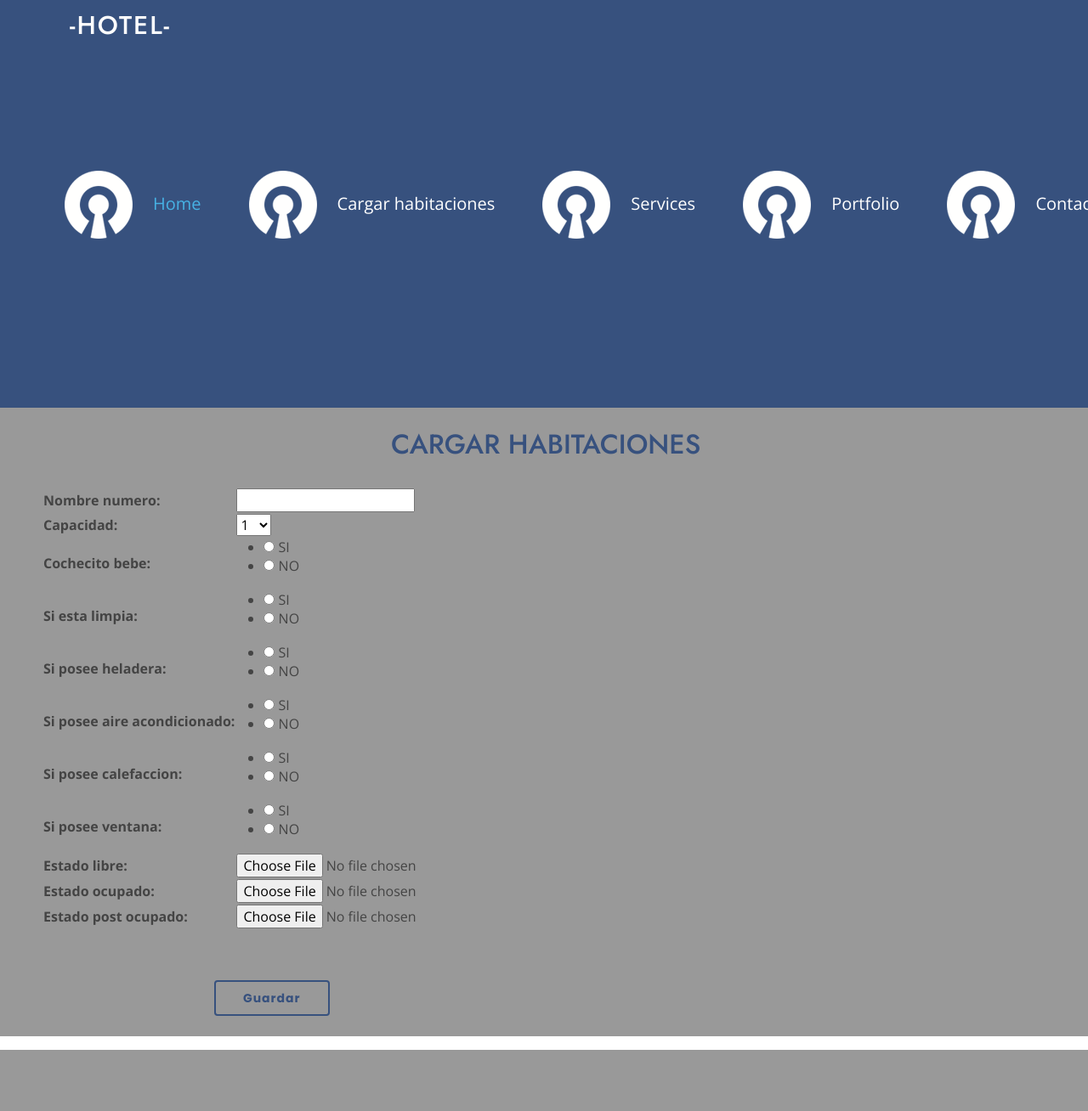
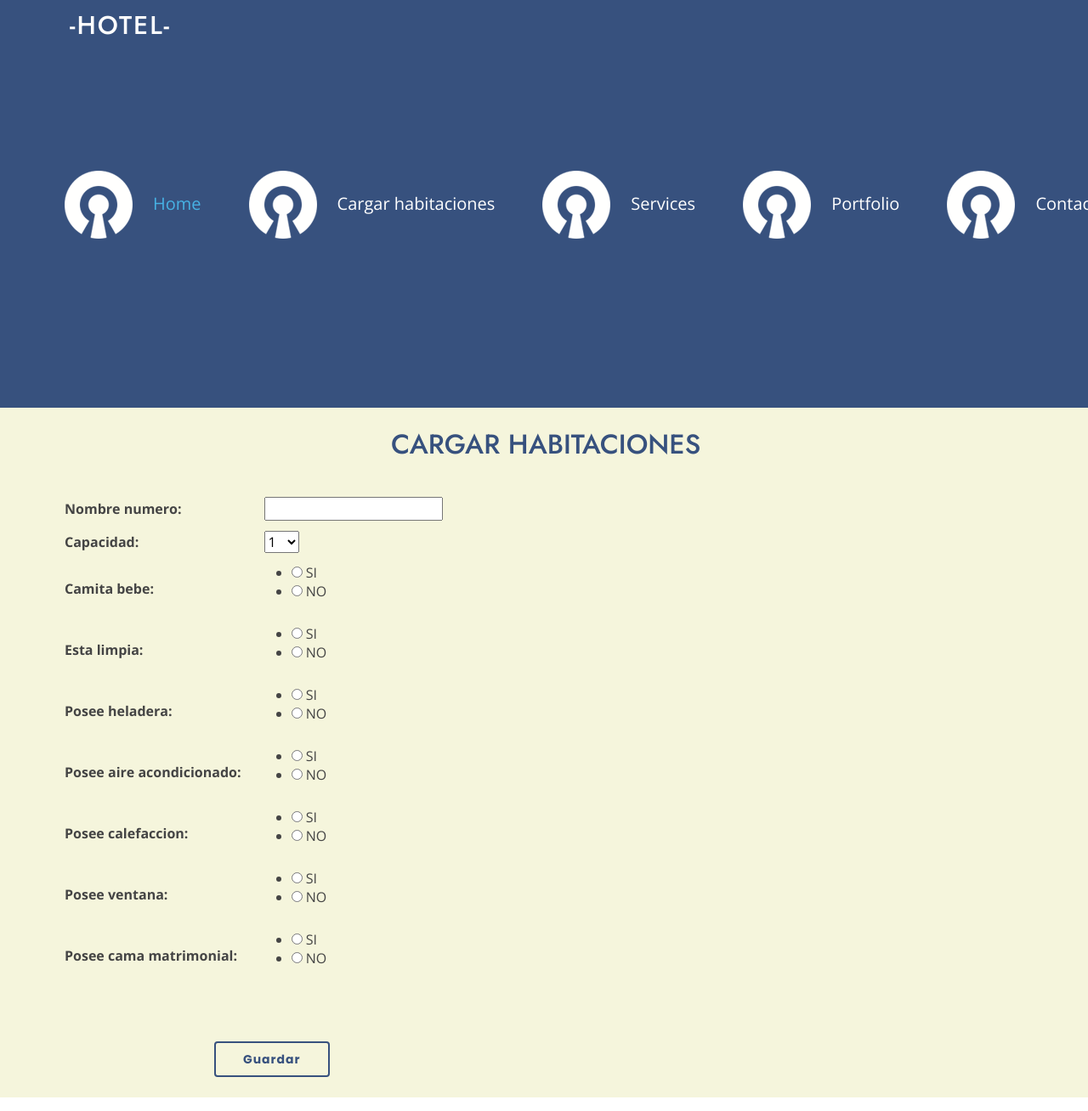
Before and after one commit to pablo3345/REPOSITORIO-HOTEL, a Django app: page /habitacion in a window 1280 px wide. Shown: the whole page at 85% size. Before the commit the page ends 1236 px from the top, so only its background shows below. Run offline with Django 3.2, Linux system fonts and the light colour scheme; some libraries are stand-ins or nearby versions.

Commit message:
segunda parte

```diff
--- a/ProyectoWeb_hotel/habitacion/admin.py
+++ b/ProyectoWeb_hotel/habitacion/admin.py
@@ -5,10 +5,10 @@ from .models import Habitacion
 
 class HabitacionAdmin(admin.ModelAdmin):
     readonly_fields = ('created', 'updated')
-    list_display = ("nombre_numero", "capacidad", "cochecito_bebe", "si_esta_limpia", "si_posee_heladera","si_posee_aire_acondicionado" ,"si_posee_calefaccion", "si_posee_ventana","estado_libre","estado_ocupado",
+    list_display = ("nombre_numero", "capacidad", "camita_bebe", "esta_limpia", "posee_heladera","posee_aire_acondicionado" ,"posee_calefaccion", "posee_ventana","posee_cama_matrimonial", "estado_libre","estado_ocupado",
                     "estado_post_ocupado", "created", "updated")
-    radio_fields = {'cochecito_bebe': admin.HORIZONTAL, 'si_esta_limpia': admin.HORIZONTAL, 'si_posee_heladera': admin.HORIZONTAL,
-                    'si_posee_aire_acondicionado': admin.HORIZONTAL, 'si_posee_calefaccion': admin.HORIZONTAL, 'si_posee_ventana': admin.HORIZONTAL}
+    radio_fields = {'camita_bebe': admin.HORIZONTAL, 'esta_limpia': admin.HORIZONTAL, 'posee_heladera': admin.HORIZONTAL,
+                    'posee_aire_acondicionado': admin.HORIZONTAL, 'posee_calefaccion': admin.HORIZONTAL, 'posee_ventana': admin.HORIZONTAL, 'posee_cama_matrimonial': admin.HORIZONTAL}
 
 
 
--- a/ProyectoWeb_hotel/habitacion/forms.py
+++ b/ProyectoWeb_hotel/habitacion/forms.py
@@ -10,15 +10,16 @@ class FormsHabitacion(forms.ModelForm):
 
             'nombre_numero',
             'capacidad',
-            'cochecito_bebe',
-            'si_esta_limpia',
-            'si_posee_heladera',
-            'si_posee_aire_acondicionado',
-            'si_posee_calefaccion',
-            'si_posee_ventana',
-            'estado_libre',
-            'estado_ocupado',
-            'estado_post_ocupado',
+            'camita_bebe',
+            'esta_limpia',
+            'posee_heladera',
+            'posee_aire_acondicionado',
+            'posee_calefaccion',
+            'posee_ventana',
+            'posee_cama_matrimonial',
+             # 'estado_libre',
+             # 'estado_ocupado',
+             # 'estado_post_ocupado',
 
         ]
 
@@ -26,31 +27,34 @@ class FormsHabitacion(forms.ModelForm):
 
             'nombre_numero': 'Nombre o numero:',
             'capacidad': 'Capacidad:',
-            'si_esta_limpia': 'Si esta limpia:',
-            'si_posee_heladera': 'Posee heladera en la habitacion:',
-            'si_posee_aire_acondicionado': 'Posee aire acondicionado en la habitacion:',
-            'si_posee_calefaccion': 'Posee calefaccion en la habitacion:',
-
-            'si_posee_ventana': 'Posee ventana en la habitacion:',
-            'estado_libre': 'Disponible:',
-            'estado_ocupado': 'Ocupada:',
-            'estado_post_ocupado':'Plazo vencido:',
+            'camita_bebe': 'Posee camita bebe',
+            'esta_limpia': 'Esta limpia:',
+            'posee_heladera': 'Posee heladera en la habitacion:',
+            'posee_aire_acondicionado': 'Posee aire acondicionado:',
+            'posee_calefaccion': 'Posee calefaccion:',
+            'posee_ventana': 'Posee ventana en la habitacion:',
+            'posee_cama_matrimonial': 'Posee cama matrimonial',
+            # 'estado_libre': 'Disponible:',
+            # 'estado_ocupado': 'Ocupada:',
+            # 'estado_post_ocupado':'Plazo vencido:',
 
         }
 
         widgets = {  # lo que se va a ver en el formulario del html
             'nombre_numero': forms.TextInput(),
             'capacidad': forms.Select(),
-            'cochecito_bebe': forms.RadioSelect(),
 
-            'si_esta_limpia': forms.RadioSelect(),
-            'si_posee_heladera': forms.RadioSelect(),
-            'si_posee_aire_acondicionado': forms.RadioSelect(),
-            'si_posee_calefaccion':forms.RadioSelect(),
-            'si_posee_ventana':forms.RadioSelect(),
-            'estado_libre':  forms.ClearableFileInput(),
-            'estado_ocupado': forms.ClearableFileInput(),
-            'estado_post_ocupado': forms.ClearableFileInput(),
+            'camita_bebe': forms.RadioSelect(),
+
+            'esta_limpia': forms.RadioSelect(),
+            'posee_heladera': forms.RadioSelect(),
+            'posee_aire_acondicionado': forms.RadioSelect(),
+            'posee_calefaccion':forms.RadioSelect(),
+            'posee_ventana':forms.RadioSelect(),
+            'posee_cama_matrimonial': forms.RadioSelect(),
+            # 'estado_libre':  forms.FileInput(),
+            # 'estado_ocupado': forms.FileInput(),
+            # 'estado_post_ocupado': forms.FileInput(),
 
         # attrs={'class':'form-row'} poner en () ejemplo TextInput() seria la clase de bootdtrap
         # attrs={'placeholder':'Phone Number'} poner esto en el text input en gris pero que se puede escribir arriba de la palabra
--- a/ProyectoWeb_hotel/habitacion/models.py
+++ b/ProyectoWeb_hotel/habitacion/models.py
@@ -2,21 +2,22 @@ from django.db import models
 
 # Create your models here.
 
-capacidad_status = [(1, '1'), (2, '2'), (3, '3'), (4, '4'), (5, '5'), (6, '6'), (7, '7'), (8, '8'), (9, '9'), (10, '10')] #es una tupla
+capacidad_status = [(1, '1'), (2, '2'), (3, '3'), (4, '4'), (5, '5'), (6, '6'), (7, '7'), (8, '8'), (9, '9'), (10, '10'),(11, '11'),(12, '12')] #es una tupla
 
 class Habitacion(models.Model):
 
     nombre_numero =models.CharField(max_length=40)
     capacidad = models.IntegerField( null= False, blank=False, choices=capacidad_status, default= 1)#con default = 1 me aparece solo los valores que escribi arriba y no esa line discontinua que molesta)
-    cochecito_bebe = models.CharField(max_length=4, choices=(('SI', 'SI'), ('NO', 'NO')), default=1)
-    si_esta_limpia =  models.CharField(max_length=4, choices=(('SI', 'SI'), ('NO', 'NO')), default=1)
-    si_posee_heladera = models.CharField(max_length=4, choices=(('SI', 'SI'), ('NO', 'NO')), default=1)
-    si_posee_aire_acondicionado = models.CharField(max_length=4, choices=(('SI', 'SI'), ('NO', 'NO')), default=1)
-    si_posee_calefaccion = models.CharField(max_length=4, choices=(('SI', 'SI'), ('NO', 'NO')), default=1)
-    si_posee_ventana = models.CharField(max_length=4, choices=(('SI', 'SI'), ('NO', 'NO')), default=1)
-    estado_libre = models.ImageField(upload_to="habitacion", null=False, blank=False)  # upload_to (es para decir donde vamos a dejar las imagenes cargadas, en que directorio), null= True(para decirle que  las imagenes las podemos dejar en blanco)
-    estado_ocupado = models.ImageField(upload_to="habitacion", null=False, blank=False)
-    estado_post_ocupado = models.ImageField(upload_to="habitacion", null=False, blank=False)
+    camita_bebe = models.CharField(max_length=4, choices=(('SI', 'SI'), ('NO', 'NO')), default=1)
+    esta_limpia =  models.CharField(max_length=4, choices=(('SI', 'SI'), ('NO', 'NO')), default=1)
+    posee_heladera = models.CharField(max_length=4, choices=(('SI', 'SI'), ('NO', 'NO')), default=1)
+    posee_aire_acondicionado = models.CharField(max_length=4, choices=(('SI', 'SI'), ('NO', 'NO')), default=1)
+    posee_calefaccion = models.CharField(max_length=4, choices=(('SI', 'SI'), ('NO', 'NO')), default=1)
+    posee_ventana = models.CharField(max_length=4, choices=(('SI', 'SI'), ('NO', 'NO')), default=1)
+    posee_cama_matrimonial = models.CharField(max_length=4, choices=(('SI', 'SI'), ('NO', 'NO')), default=1)
+    estado_libre = models.ImageField(default="libre.jpg")  # upload_to (es para decir donde vamos a dejar las imagenes cargadas, en que directorio), null= True(para decirle que  las imagenes las podemos dejar en blanco)
+    estado_ocupado = models.ImageField(default="ocupado.jpg")
+    estado_post_ocupado = models.ImageField(default="despues_del_plazo.jpg")
     created = models.DateTimeField(auto_now_add=True)  # aca guardamos la fecha que se creo un servicio
     updated = models.DateTimeField(auto_now=True)  # aca guardamos cuando se actualiza
 
--- a/ProyectoWeb_hotel/habitacion/templates/habitacion/habitacion.html
+++ b/ProyectoWeb_hotel/habitacion/templates/habitacion/habitacion.html
@@ -15,20 +15,27 @@
 
 
  <div>
-  <form method ="post" style="background:#999999;">
+
+  <form method ="post" style="background: #F5F5DC;">
    {% csrf_token %}
       <br>
     <h2 style="margin-left:460px;color: #37517e;">CARGAR HABITACIONES</h2><br>
 
-   <table style="margin-left: 50px;">
+
+
+
+
+
+
+   <table style="margin-left: 50px; border-collapse: separate;border-spacing: 25px 10px;">
 
 
 
   {{forms}}
 
 </table>
+      <!-- <button type="submit" style="width:200px; margin-left: 400px; margin-top:50px; background:#37517e; color:white; cursor:pointer; ">Guardar</button><br>-->
 
- <!-- <button type="submit" style="width:200px; margin-left: 400px; margin-top:50px; background:#37517e; color:white; cursor:pointer; ">Guardar</button><br>-->
 
 <br>
 <!--  ----------------------------------------------------------------------boton section Abous us<<<<<<<<<<<<<<<<<<<<<<<<<<<< -->
--- a/ProyectoWeb_hotel/habitacion/views.py
+++ b/ProyectoWeb_hotel/habitacion/views.py
@@ -6,4 +6,6 @@ def mostrarHabitacion(request):
 
      forms = FormsHabitacion
 
+
+
      return render(request, "habitacion/habitacion.html", {'forms': forms})
--- a/ProyectoWeb_hotel/proyectoWebApp/templates/proyectoWebApp/home.html
+++ b/ProyectoWeb_hotel/proyectoWebApp/templates/proyectoWebApp/home.html
@@ -19,13 +19,15 @@
    <!-- <section id="services" class="services section-bg">-->
 
   <br>
+  <br>
+  <br>
 
 
 <img src="{% static 'proyectoWebApp/img/hotel para home.png' %}" alt="" style=" display: block; margin: auto;">
 
 
 
-<br>
+
 
 
 
--- a/ProyectoWeb_hotel/proyectoWebApp/templates/proyectoWebApp/padre.html
+++ b/ProyectoWeb_hotel/proyectoWebApp/templates/proyectoWebApp/padre.html
@@ -92,12 +92,7 @@
     <!-- ======= Services Section ======= -->
    {% block content %}
 
-<div style="backgraund: red;">
 
-
-
-
-</div>
 
 
 
```
Also changed, not shown: ProyectoWeb_hotel/ProyectoWeb_hotel/settings.py (+13 -8 lines), ProyectoWeb_hotel/media/despues_del_plazo.jpg (added), ProyectoWeb_hotel/media/libre.jpg (added), ProyectoWeb_hotel/media/ocupado.jpg (added).
